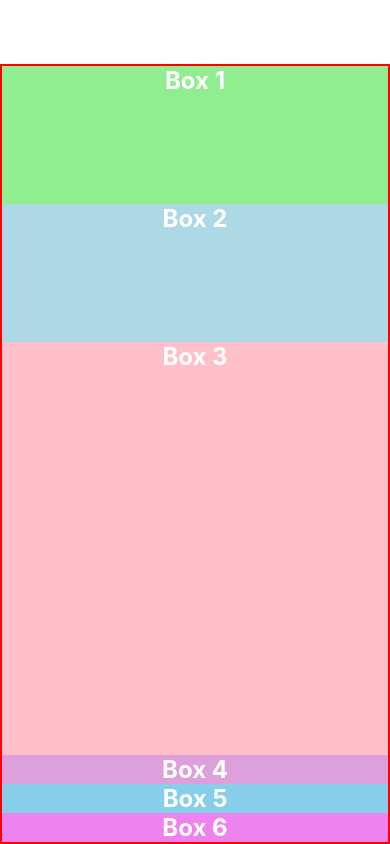
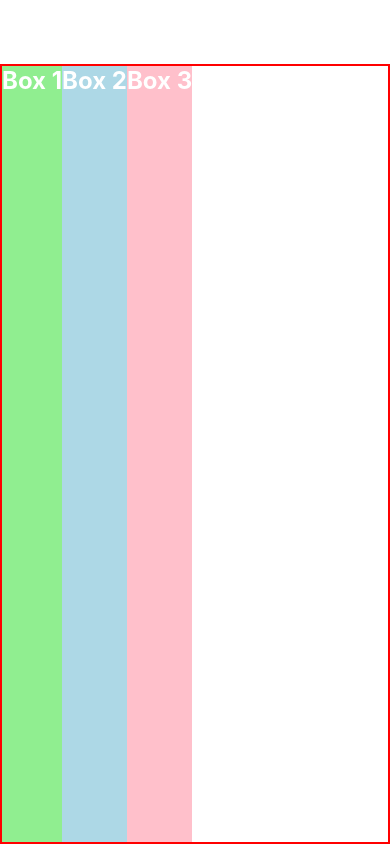
Before and after one commit to OkkashaAlly/react-native-tut, a React Native app: screen / in a window 390 px wide. Built offline with nearby package versions, Linux system fonts and the light colour scheme.

Commit message:
28 - Flex Direction

```diff
--- a/App.js
+++ b/App.js
@@ -5,12 +5,12 @@ import Box from "./components/Box";
 export default function App() {
   return (
     <View style={styles.container}>
-      <Box style={{ backgroundColor: "lightgreen", flex: 1 }}>Box 1</Box>
-      <Box style={{ backgroundColor: "lightblue", flex: 1 }}>Box 2</Box>
-      <Box style={{ backgroundColor: "pink", flex: 3 }}>Box 3</Box>
-      <Box style={{ backgroundColor: "plum" }}>Box 4</Box>
+      <Box style={{ backgroundColor: "lightgreen" }}>Box 1</Box>
+      <Box style={{ backgroundColor: "lightblue" }}>Box 2</Box>
+      <Box style={{ backgroundColor: "pink" }}>Box 3</Box>
+      {/* <Box style={{ backgroundColor: "plum" }}>Box 4</Box>
       <Box style={{ backgroundColor: "skyblue" }}>Box 5</Box>
-      <Box style={{ backgroundColor: "violet" }}>Box 6</Box>
+      <Box style={{ backgroundColor: "violet" }}>Box 6</Box> */}
     </View>
   );
 }
@@ -21,5 +21,6 @@ const styles = StyleSheet.create({
     borderColor: "red",
     borderWidth: 2,
     flex: 1,
+    flexDirection: "row", // "row" | "column" | "row-reverse" | "column-reverse"
   },
 });
```
